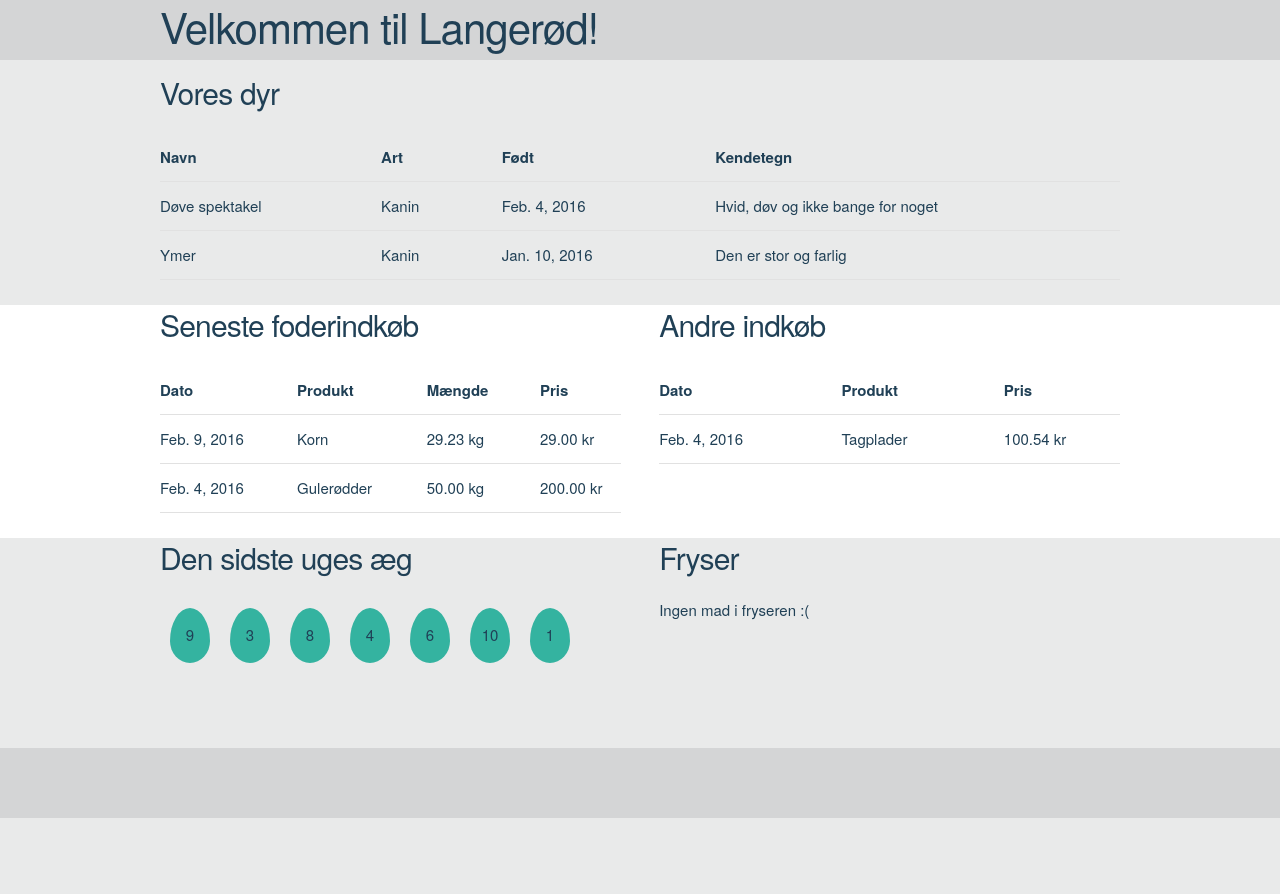
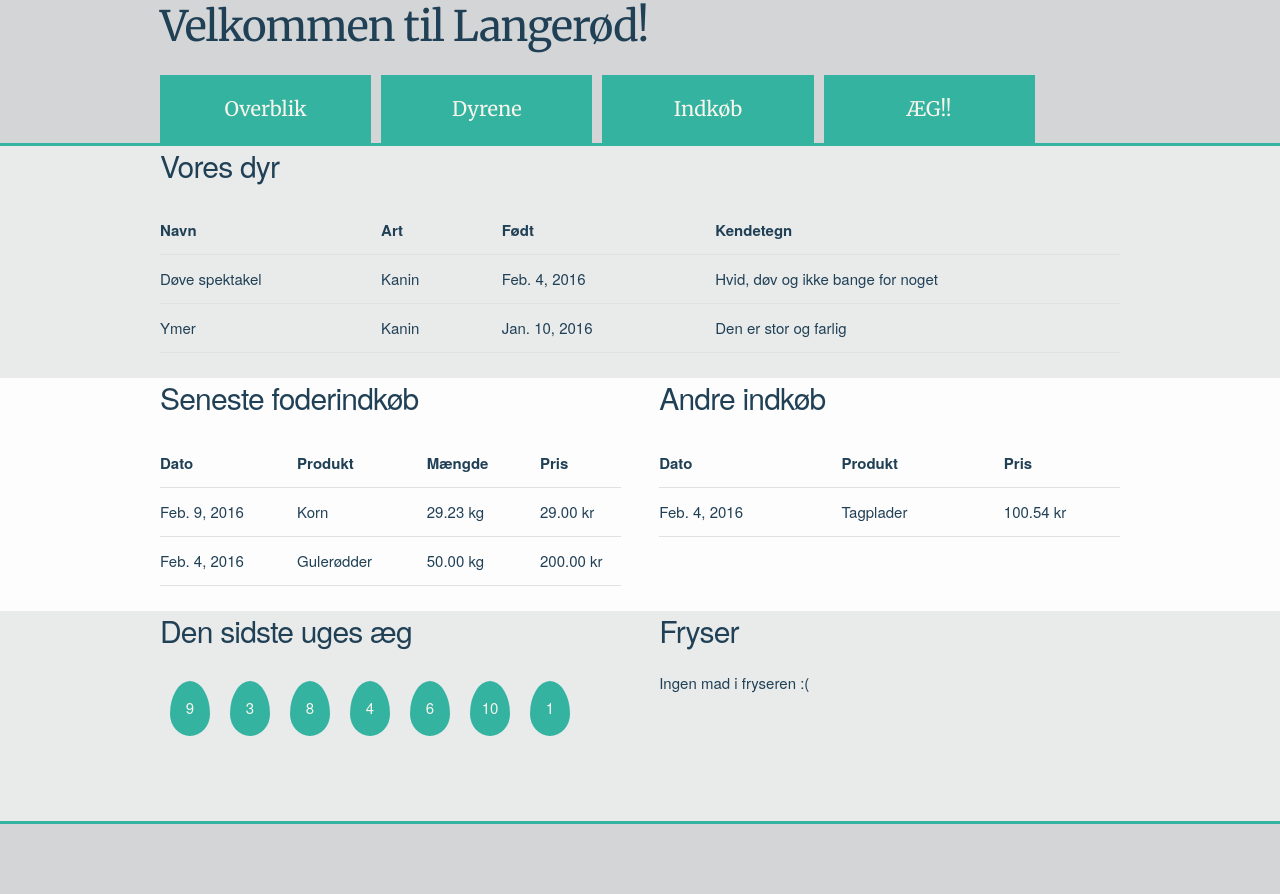
Before and after one commit to Wullum/wullum, a Django app: page /animals/ in a window 1280 px wide. Before the commit the page ends 818 px from the top, so only its background shows below. Run offline with Django 3.2, Linux system fonts and the light colour scheme; data comes from the database, SQL or seed files in the repository.

Commit message:
Bedre navbar

```diff
--- a/wullum/animals/static/animals/skeleton.css
+++ b/wullum/animals/static/animals/skeleton.css
@@ -136,7 +136,7 @@ h1, h2, h3, h4, h5, h6 {
   margin-bottom: 2rem;
   font-weight: 300; }
 h1 { font-size: 4.0rem; line-height: 1.2;  letter-spacing: -.1rem;}
-h2 { font-size: 3.6rem; line-height: 1.25; letter-spacing: -.1rem; }
+h2 { font-size: 3.6rem; line-height: 1.25; letter-spacing: -.1rem; font-family: 'Merriweather', serif; }
 h3 { font-size: 3.0rem; line-height: 1.3;  letter-spacing: -.1rem; }
 h4 { font-size: 2.4rem; line-height: 1.35; letter-spacing: -.08rem; }
 h5 { font-size: 1.8rem; line-height: 1.5;  letter-spacing: -.05rem; }
--- a/wullum/animals/static/animals/styles.css
+++ b/wullum/animals/static/animals/styles.css
@@ -1,17 +1,24 @@
 #topbar {
   background-color: #D4D5D6;
   width:100%;
-  height:60px;
+  margin-bottom:0;
+  padding-bottom:0;
+  border-bottom: 3px solid #34B3A0;
 }
 
 #bottombar {
   background-color: #D4D5D6;
   width:100%;
   height:70px;
+  border-top: 3px solid #34B3A0;
 }
 
 .greyfield {
   background-color: #E9EAEA;
+}
+
+.whitefield {
+  background-color: #FDFDFD;
 }
 
 .graph {
@@ -29,9 +36,44 @@
 	border-radius: 50%/60% 60% 40% 40%;
   text-align:center;
   vertical-align:middle;
+  color:#F8F5EC
 }
 
 .movedown {
   position:relative;
   top:15px;
 }
+/*
+.selector {
+  height:70px;
+  border-radius:1px 1px 50px 20px;
+  background-color:#D4D5D6;
+  margin-bottom:5px;
+  margin-right:0;
+  margin-left:0;
+  padding-top:0;
+  text-align:center;
+  font-family: 'Merriweather', serif;
+  font-size: 2rem;
+  border: 1px solid #E9EAEA;
+}*/
+
+.selector {
+  height:70px;
+  background-color:#34B3A0;
+  margin-bottom:0;
+  margin-right:0;
+  margin-left:10px;
+  padding-top:0;
+  text-align:center;
+  font-family: 'Merriweather', serif;
+  font-size: 2rem;
+  color:#F8F5EC;
+  border-top: 2px solid #D4D5D6;
+}
+
+.down {
+  position:relative;
+  top:18px;
+  margin:0;
+}
--- a/wullum/animals/templates/animals/base.html
+++ b/wullum/animals/templates/animals/base.html
@@ -4,6 +4,7 @@
   <head>
     <metacharset="UTF-8">
     <title>Wullum - {% block title %}Dyr!!{% endblock %}</title>
+    <link href='https://fonts.googleapis.com/css?family=Merriweather' rel='stylesheet' type='text/css'>
     <link rel="stylesheet" type="text/css" href="{% static 'animals/normalize.css' %}" />
     <link rel="stylesheet" type="text/css" href="{% static 'animals/skeleton.css' %}" />
     <link rel="stylesheet" type="text/css" href="{% static 'animals/styles.css' %}" />
@@ -18,8 +19,27 @@
           <h2>Velkommen til Langerød!</h2>
           </div>
         </div>
+        <div class="row">
+          <div class="three columns selector"><div class="down">Overblik</div></div>
+          <div class="three columns selector"><div class="down">Dyrene</div></div>
+          <div class="three columns selector"><div class="down">Indkøb</div></div>
+          <div class="three columns selector"><div class="down">ÆG!!</div></div>
+        </div>
       </div>
     </div>
+  </div>
+
+  <!-- <div class="greyfield">
+    <div class="container">
+      <div class="row">
+        <div class="three columns selector"><div class="down">Overblik</div></div>
+        <div class="three columns selector"><div class="down">Dyrene</div></div>
+        <div class="three columns selector"><div class="down">Indkøb</div></div>
+        <div class="three columns selector"><div class="down">ÆG!!</div></div>
+      </div>
+    </div>
+  </div> -->
+
 
     {% block body_block %}{% endblock%}
 
--- a/wullum/animals/templates/animals/index.html
+++ b/wullum/animals/templates/animals/index.html
@@ -33,6 +33,7 @@
     </div>
     </div>
 
+    <div class="whitefield">
     <div class="container">
       <div class"row">
         <div class="one-half column">
@@ -90,6 +91,7 @@
         </div>
       </div>
     </div>
+    </div>
 
     <div class="greyfield">
     <div class="container">
```
